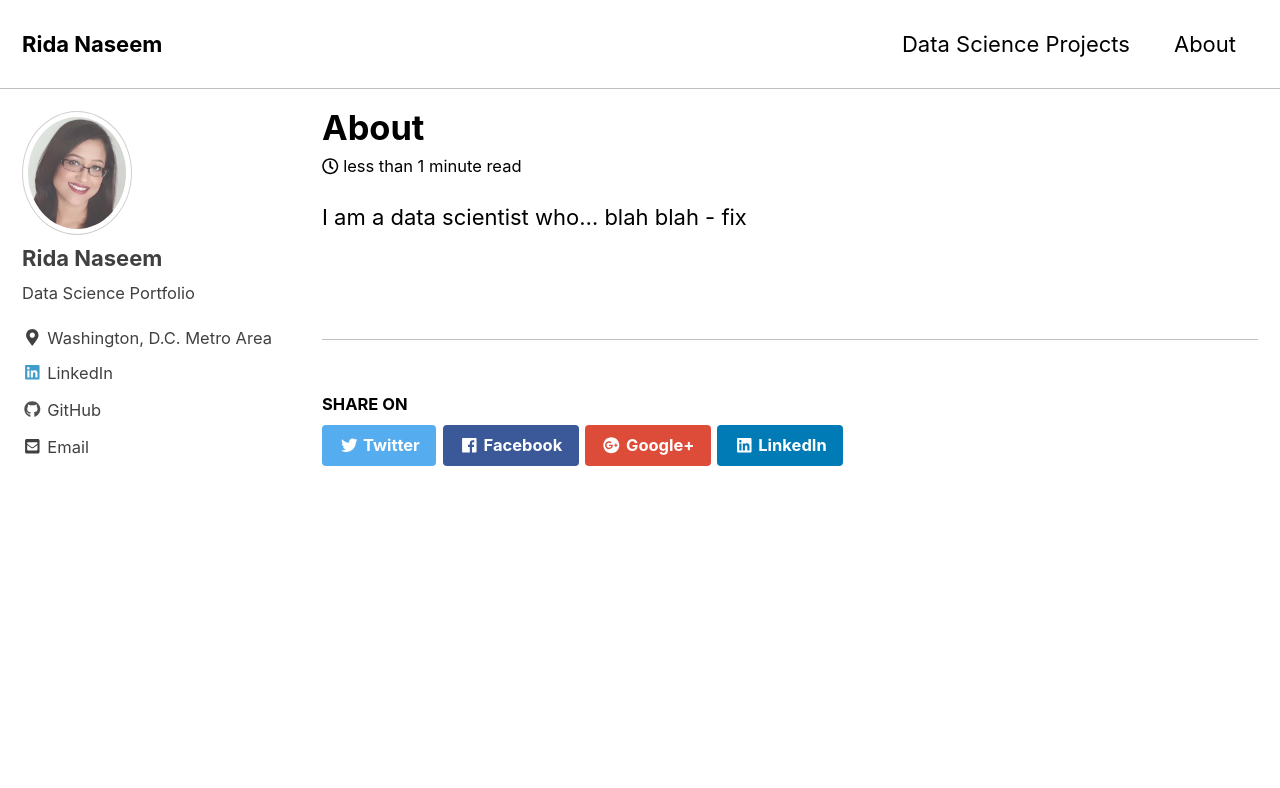
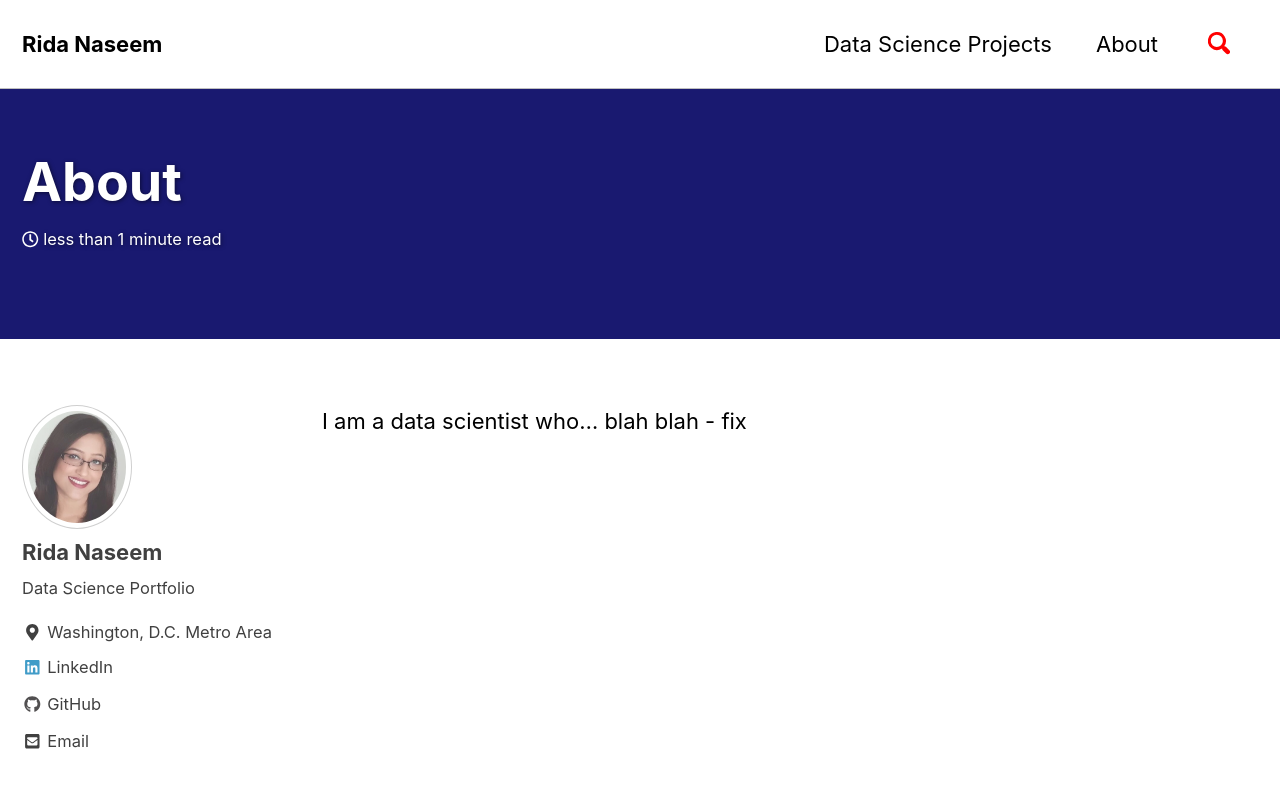
Before and after one commit to ridanaseem/ridanaseem.github.io, a Jekyll site: the page built from _pages/about.md, in a window 1280 px wide and 900 px high. Shown: the top 788 px of the window. Built offline with Jekyll 4.4.1, drawn with Linux system fonts in a browser that asks for light colours; cached includes are drawn as plain includes; nearby versions of some CDN libraries; some of the changed lines change nothing that is shown.

Commit message:
Profile Updates

```diff
--- a/_config.yml
+++ b/_config.yml
@@ -61,7 +61,7 @@ reCaptcha:
   secret                 :
 atom_feed:
   path                   : # blank (default) uses feed.xml
-search                   : # true, false (default)
+search                   : true # true, false (default)
 search_full_content      : # true, false (default)
 search_provider          : # lunr (default), algolia, google
 algolia:
--- a/_pages/about.md
+++ b/_pages/about.md
@@ -3,6 +3,9 @@ title: "About"
 permalink: /about/
 header:
   image: #"/assets/images/"
+  overlay_color: "#191970"
 classes: wide
+search: false
+share: false
 ---
 I am a data scientist who... blah blah - fix
```
